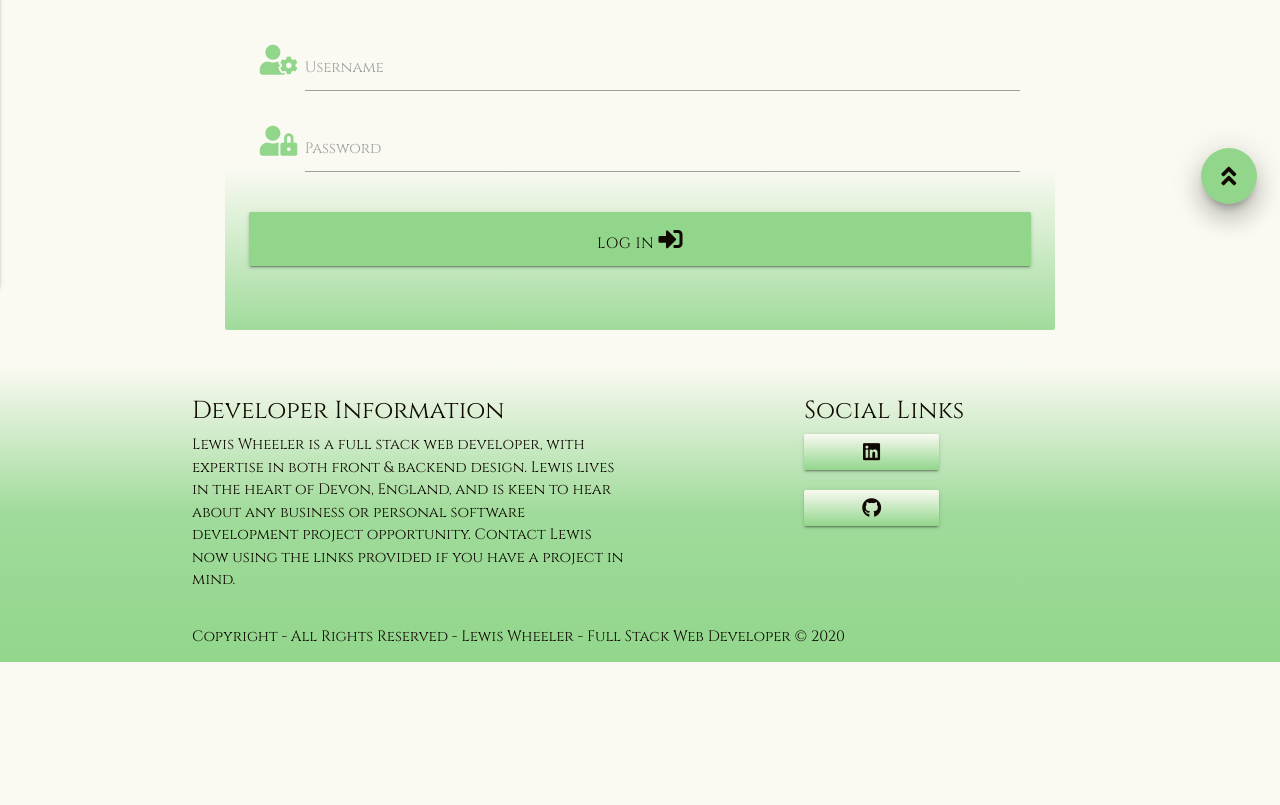
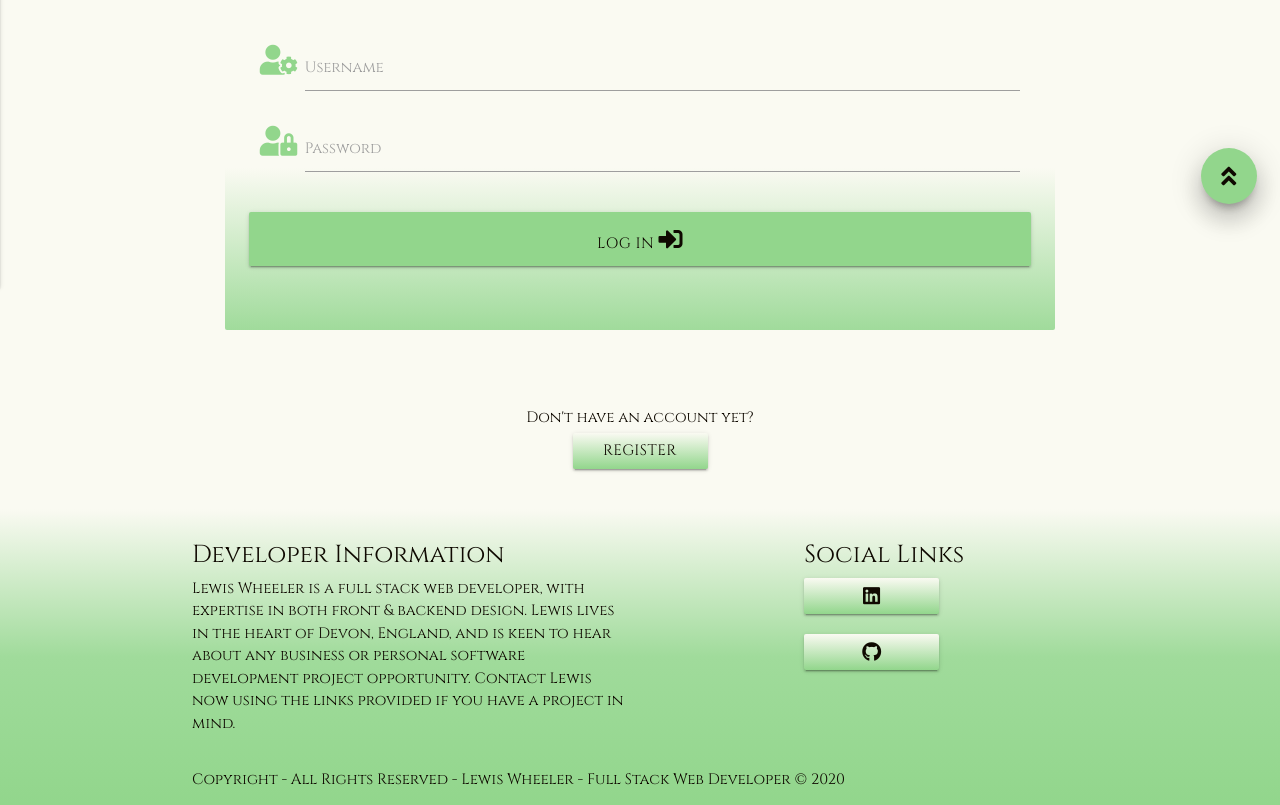
Before and after one commit to Code-Institute-Submissions/Friendly-Digest, a Flask app: page /login in a window 1280 px wide. Shown: the part 573-1378 px from the top of the page. Before the commit the page ends 1235 px from the top, so only its background shows below. Run offline with Flask 2, Linux system fonts and the light colour scheme; some libraries are stand-ins or nearby versions; some web fonts are replaced.

Commit message:
Added Register button at bottom of login.html file.

```diff
--- a/templates/login.html
+++ b/templates/login.html
@@ -53,4 +53,17 @@
         </div>
     </form>
 </div>
+
+<div class="container">
+    <div class="row">
+        <div class="col s12 center-align">
+            <h6 class="mt-3">Don't have an account yet?</h6>
+            <a href="{{ url_for('register') }}">
+                <button type="button" class="btn link-btn">
+                    <span>Register</span>
+                </button>
+            </a>
+        </div>
+    </div>
+</div>
 {% endblock %}
```
